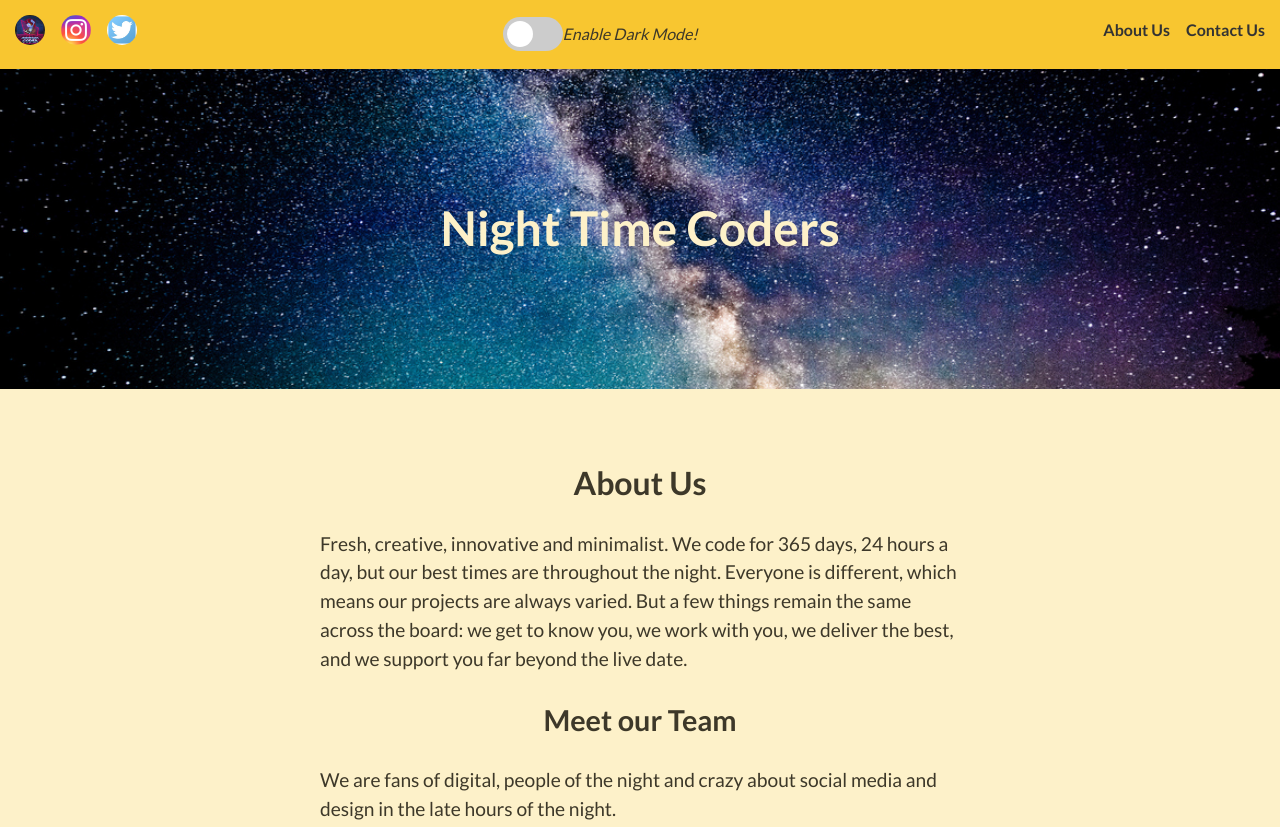
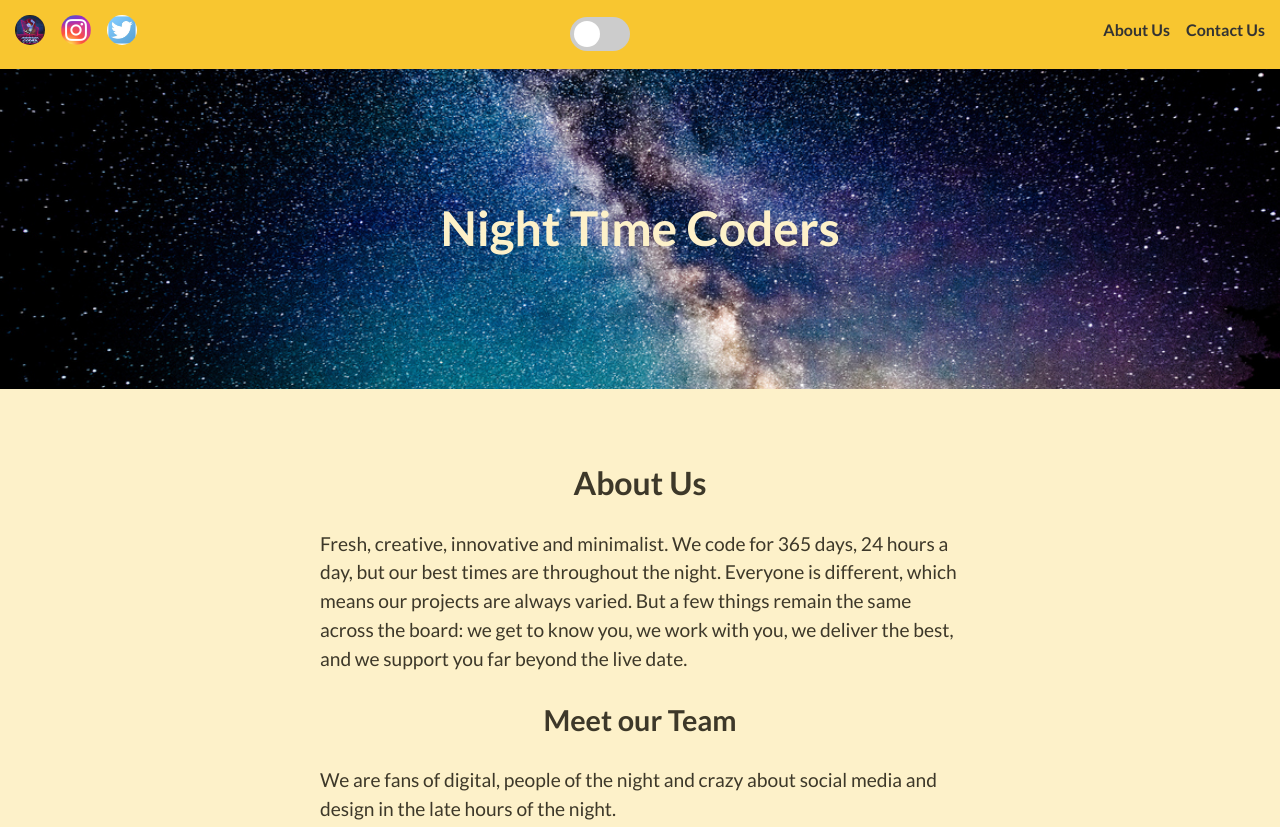
Before and after one commit to fac21/agency-website-ecrc, a plain HTML site: page index.html in a window 1280 px wide. Shown: the top 827 px of the page. Drawn offline with Linux system fonts and the light colour scheme.

Commit message:
take off enable dark mode text

```diff
--- a/index.html
+++ b/index.html
@@ -38,7 +38,6 @@
           <input type="checkbox" id="checkbox" />
           <div class="slider round"></div>
         </label>
-        <em>Enable Dark Mode!</em>
     </div>
             <!--Navigate to About Us and Contact Us-->
             <ul class="nav" style="list-style-type:none">
```
Also changed, not shown: 1 other file.
